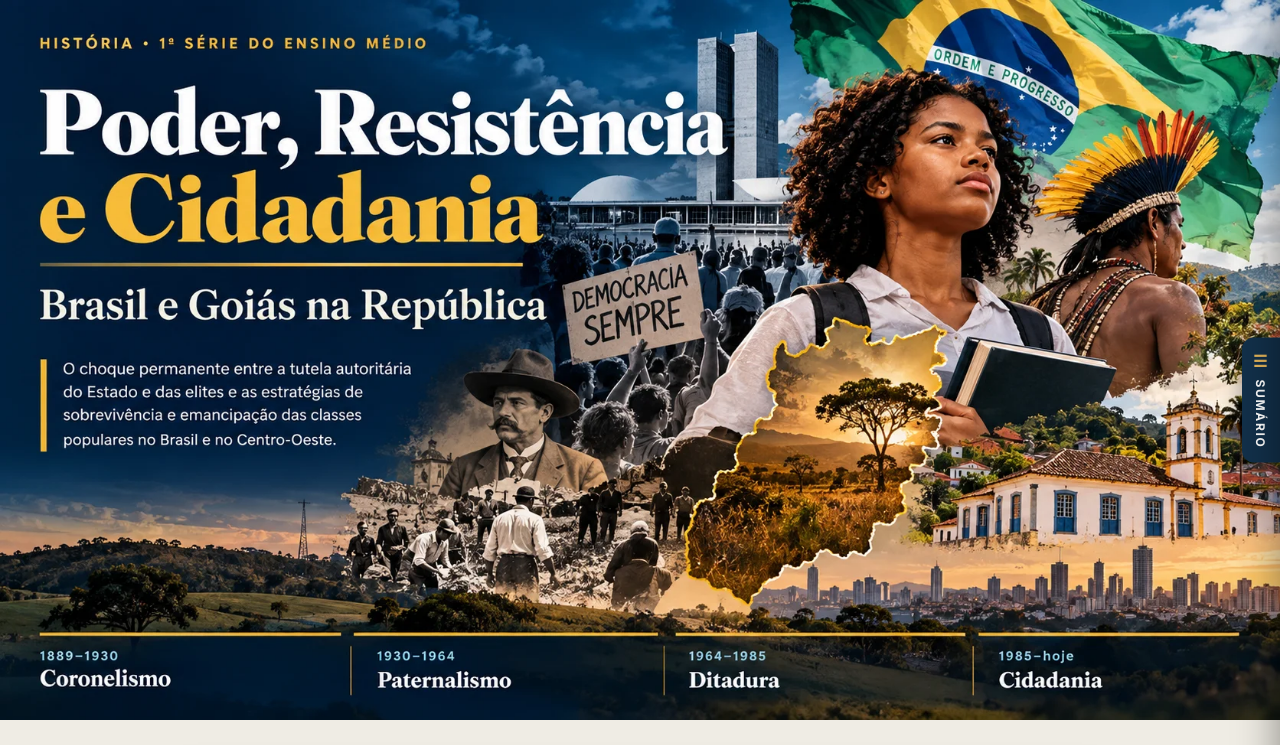
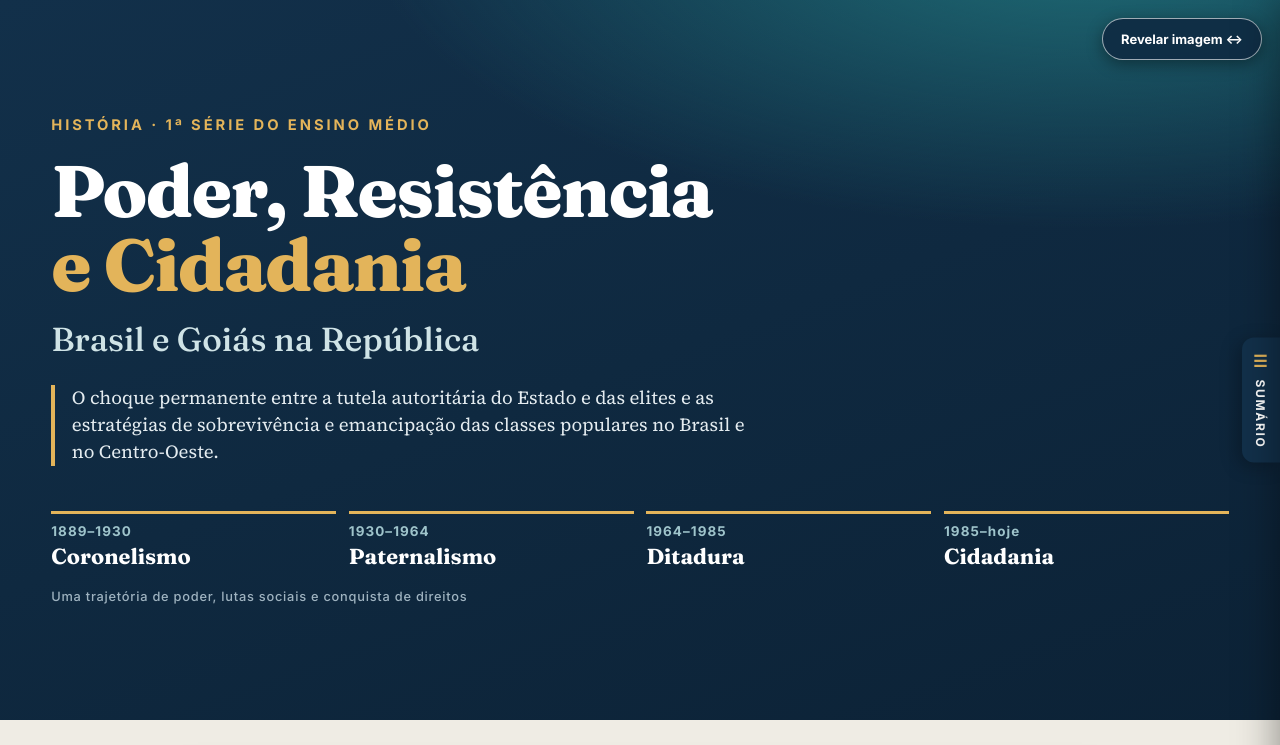
Before and after one commit to claudiobatista-byte/1serie4bim, a plain HTML site: page index.html in a window 1280 px wide. Shown: the top 745 px of the page. Drawn offline with Linux system fonts and the light colour scheme.

Commit message:
Update index.html

```diff
--- a/index.html
+++ b/index.html
@@ -327,15 +327,53 @@ details.prof .in{padding:0 22px 16px;font-size:16px}
 .slides1-icon{flex:none;width:56px;height:56px;display:grid;place-items:center;border-radius:13px;background:var(--navy);color:#e3b45a;box-shadow:0 6px 16px #12304a30;transition:transform .2s,background .2s}
 .slides1-icon:hover,.slides1-icon:focus-visible{background:var(--teal);transform:translateY(-2px);outline:2px solid var(--gold);outline-offset:2px}
 @media(max-width:480px){.lead-slides-row{gap:10px}.slides1-icon{width:46px;height:46px}.slides1-icon svg{width:24px;height:24px}}
+
+/* Transição gradual: imagem sobreposta à capa HTML */
+.cover{position:relative;line-height:normal;isolation:isolate}
+.cover-art{position:relative;z-index:1}
+.cover img.cover-image{display:block;position:absolute;inset:0;width:100%;height:100%;object-fit:cover;object-position:center;opacity:0;z-index:2;pointer-events:none;transition:opacity 2.8s ease-in-out}
+.cover.show-image img.cover-image{opacity:1}
+.cover-toggle{position:absolute;right:18px;top:18px;z-index:5;border:1px solid #ffffff99;border-radius:999px;background:#102c43ed;color:white;padding:12px 18px;font:700 13px var(--sans);cursor:pointer;box-shadow:0 4px 16px #0006}
+.cover-toggle:hover,.cover-toggle:focus-visible{background:#b8842b;color:#102c43;outline:2px solid white;outline-offset:2px}
+@media(max-width:600px){.cover-toggle{top:10px;right:10px;padding:9px 12px;font-size:11px}}
+@media(prefers-reduced-motion:reduce){.cover img.cover-image{transition:none}}
+@media print{.cover-toggle{display:none!important}}
+/* Proporção exata da imagem original: 1672 × 941; sem recortes */
+.cover{aspect-ratio:1672 / 941;container-type:inline-size;overflow:hidden}
+.cover-art{position:absolute;inset:0;box-sizing:border-box;display:flex;flex-direction:column;justify-content:center;padding:4.3% 4%;overflow:hidden}
+.cover img.cover-image{width:100%;height:100%;object-fit:contain;object-position:center}
+.cover-art .cv-k{font-size:1.15cqw;margin-bottom:1.5cqw}
+.cover-art h1{font-size:clamp(12px,5.7cqw,90px);line-height:1.02}
+.cover-art .cv-sub{font-size:2.6cqw;margin-top:1.1cqw}
+.cover-art .cv-fio{font-size:1.45cqw;line-height:1.45;max-width:60%;margin-top:2cqw;padding-left:1.3cqw;border-left-width:.35cqw}
+.cover-art .cv-steps{margin:3.5cqw 0 1.5cqw;gap:1cqw}
+.cover-art .cv-steps span{font-size:1.05cqw;padding-top:.7cqw;border-top-width:.25cqw}
+.cover-art .cv-steps b{font-size:1.7cqw;margin-top:.3cqw}
+.cover-art .cv-foot{font-size:1cqw}
+@media(max-width:760px){.cover-art{padding:3% 4%}.cover-art .cv-steps{grid-template-columns:repeat(4,minmax(0,1fr))}}
+@media(max-width:600px){.cover-toggle{font-size:10px;padding:6px 9px;top:6px;right:6px}}
+
 </style>
 </head>
 <body>
 <a class="skip" href="#conteudo">Ir para o conteúdo</a>
 <div id="progress" aria-hidden="true"></div>
 <main id="conteudo">
-<section class="cover" id="capa">
-  <img src="img/capa.webp" alt="Capa ilustrada do livro didático digital Poder, Resistência e Cidadania — Brasil e Goiás na República">
+<section class="cover" id="capa" aria-labelledby="titulo-capa">
+<button class="cover-toggle" type="button" aria-pressed="false" onclick="toggleCover(this)">Revelar imagem ↔</button>
+<img class="cover-image" src="img/capa.webp" alt="Capa ilustrada: Poder, Resistência e Cidadania — Brasil e Goiás na República">
+<div class="cover-art">
+<p class="cv-k">História · 1ª série do Ensino Médio</p>
+<h1 id="titulo-capa">Poder, Resistência<br><span style="color:#e3b45a">e Cidadania</span></h1>
+<p class="cv-sub">Brasil e Goiás na República</p>
+<p class="cv-fio">O choque permanente entre a tutela autoritária do Estado e das elites e as estratégias de sobrevivência e emancipação das classes populares no Brasil e no Centro-Oeste.</p>
+<div class="cv-steps"><span>1889–1930<b>Coronelismo</b></span><span>1930–1964<b>Paternalismo</b></span><span>1964–1985<b>Ditadura</b></span><span>1985–hoje<b>Cidadania</b></span></div>
+<p class="cv-foot">Uma trajetória de poder, lutas sociais e conquista de direitos</p>
+</div>
 </section>
+<script>
+function toggleCover(button){const cover=document.getElementById("capa");const showing=cover.classList.toggle("show-image");button.textContent=showing?"Voltar à capa original ↔":"Revelar imagem ↔";button.setAttribute("aria-pressed",String(showing));}
+</script>
 
 <section class="chapter" id="habilidades">
   <header class="ch-head"><div class="ch-num">H</div><div>
```
